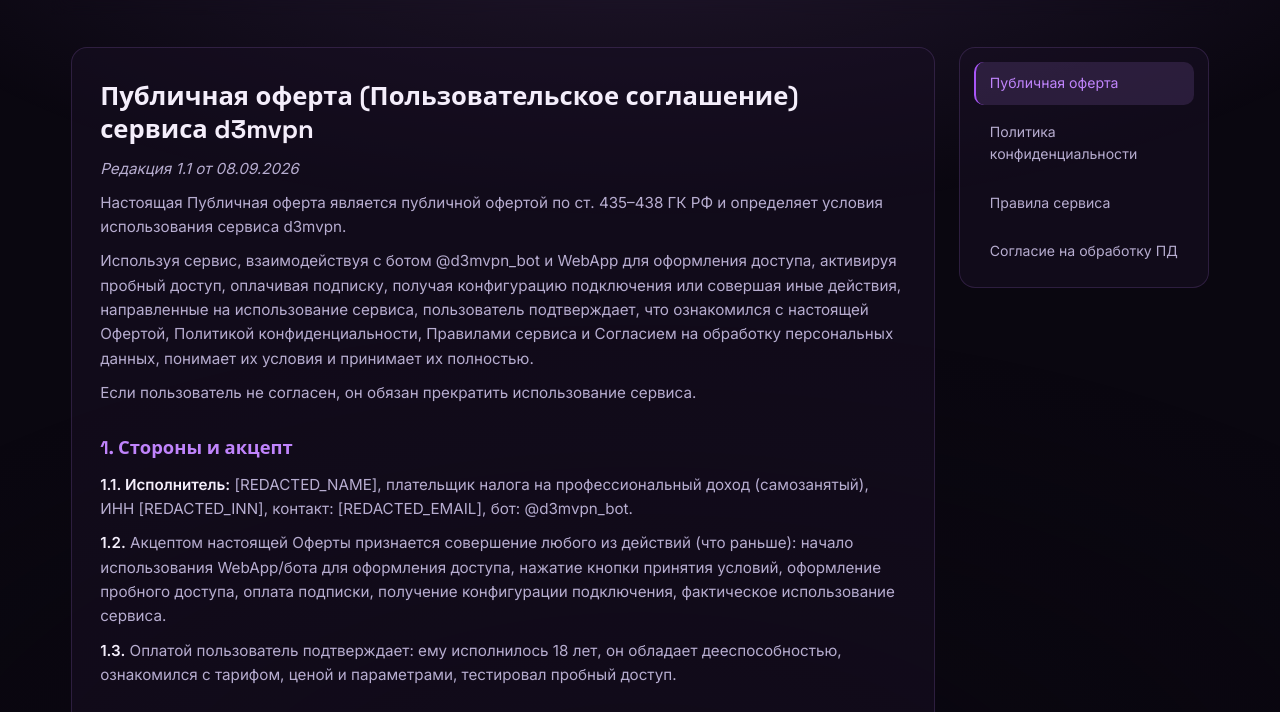
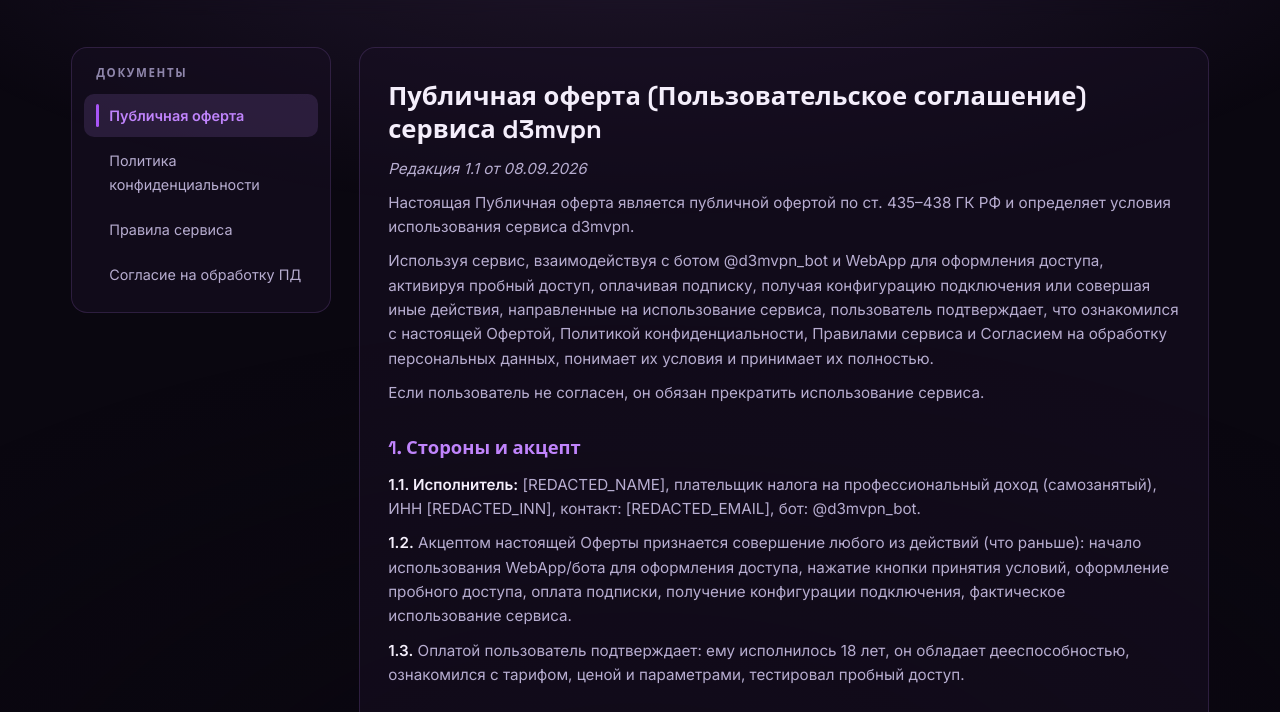
Before and after one commit to Demyasha-An/d3m-landing, a website: page public/docs.html in a window 1280 px wide. Shown: the part 53-765 px from the top of the page. Drawn offline with Linux system fonts and the light colour scheme.

Commit message:
Docs page: left sidebar nav with scrollspy, Juro-style

```diff
--- a/public/docs.html
+++ b/public/docs.html
@@ -25,8 +25,17 @@
         <a class="legal__back" href="/">← На главную</a>
       </header>
       <main class="legal docs">
+        <aside class="docs__side">
+          <nav class="docs__nav" aria-label="Документы">
+            <p class="docs__nav-title">Документы</p>
+          <a class="docs__link is-active" href="#doc-offer" data-doc-link="offer"><span class="docs__link-bar" aria-hidden="true"></span>Публичная оферта</a>
+          <a class="docs__link" href="#doc-privacy" data-doc-link="privacy"><span class="docs__link-bar" aria-hidden="true"></span>Политика конфиденциальности</a>
+          <a class="docs__link" href="#doc-rules" data-doc-link="rules"><span class="docs__link-bar" aria-hidden="true"></span>Правила сервиса</a>
+          <a class="docs__link" href="#doc-consent" data-doc-link="consent"><span class="docs__link-bar" aria-hidden="true"></span>Согласие на обработку ПД</a>
+          </nav>
+        </aside>
         <div class="docs__content">
-        <section class="legal__doc doc-section is-active" data-doc="offer">
+        <section class="legal__doc doc-section" id="doc-offer" data-doc="offer">
 <h1>Публичная оферта (Пользовательское соглашение) сервиса d3mvpn</h1>
 <p class="legal__edition"><em>Редакция 1.1 от 08.09.2026</em></p>
 <p>Настоящая Публичная оферта является публичной офертой по ст. 435–438 ГК РФ и определяет условия использования сервиса d3mvpn.</p>
@@ -98,7 +107,7 @@
 <p><strong>10.4.</strong> Применяется право РФ. Если 1 положение недействительно — остальные действуют.</p>
 <p><strong>10.5.</strong> Споры — переговоры и поддержка. Досудебное: [REDACTED_EMAIL]. Действует до замены новой редакцией.</p>
         </section>
-        <section class="legal__doc doc-section" data-doc="privacy" hidden>
+        <section class="legal__doc doc-section" id="doc-privacy" data-doc="privacy">
 <h1>Политика конфиденциальности сервиса d3mvpn</h1>
 <p class="legal__edition"><em>Редакция 1.1 от 08.09.2026</em></p>
 <p>Настоящая Политика определяет порядок обработки персональных данных пользователей сервиса d3mvpn. Составлена по ст. 18.1 закона № 152-ФЗ «О персональных данных».</p>
@@ -185,7 +194,7 @@
 <p><strong>9.2.</strong> О существенных уведомляем в WebApp/боте/каналах заранее, кроме срочных по закону, защите, технеобходимости, независящим обстоятельствам.</p>
 <p><strong>9.3.</strong> Продолжение после вступления = использование с новой редакцией. Не согласен — прекрати использование.</p>
         </section>
-        <section class="legal__doc doc-section" data-doc="rules" hidden>
+        <section class="legal__doc doc-section" id="doc-rules" data-doc="rules">
 <h1>Правила сервиса d3mvpn (Правила допустимого использования)</h1>
 <p class="legal__edition"><em>Редакция 1.1 от 08.09.2026. Часть Публичной оферты.</em></p>
 <p>Исполнитель: [REDACTED_NAME], ИНН [REDACTED_INN], [REDACTED_EMAIL], бот @d3mvpn_bot.</p>
@@ -216,7 +225,7 @@
 <h2>5. Что не является нарушением</h2>
 <p>Личное использование в тарифе, смена устройства в лимите, переход на больший тариф, обращение за возвратом по процедуре — за это не блокируем.</p>
         </section>
-        <section class="legal__doc doc-section" data-doc="consent" hidden>
+        <section class="legal__doc doc-section" id="doc-consent" data-doc="consent">
 <h1>Согласие на обработку персональных данных сервиса d3mvpn</h1>
 <p class="legal__edition"><em>Редакция 1.1 от 08.09.2026</em></p>
 <p>Настоящее Согласие предоставляется отдельно от Публичной оферты и Политики конфиденциальности d3mvpn.</p>
@@ -241,14 +250,6 @@
 <p><strong>4.4.</strong> Отзыв может сделать невозможным использование сервиса (учетка, подписка, оплата, конфиг, поддержка, безопасность).</p>
         </section>
         </div>
-        <aside class="docs__side">
-          <nav class="docs__nav" aria-label="Документы">
-          <a class="docs__link is-active" href="#offer" data-doc-link="offer">Публичная оферта</a>
-          <a class="docs__link" href="#privacy" data-doc-link="privacy">Политика конфиденциальности</a>
-          <a class="docs__link" href="#rules" data-doc-link="rules">Правила сервиса</a>
-          <a class="docs__link" href="#consent" data-doc-link="consent">Согласие на обработку ПД</a>
-          </nav>
-        </aside>
       </main>
       <footer class="site-footer">
         <p class="site-footer__copy">© <span id="yr"></span> d3mvpn. Все права защищены.</p>
@@ -260,32 +261,34 @@
         var links = Array.prototype.slice.call(document.querySelectorAll("[data-doc-link]"));
         var sections = Array.prototype.slice.call(document.querySelectorAll("[data-doc]"));
         var ids = links.map(function (a) { return a.getAttribute("data-doc-link"); });
-        function show(id, push) {
-          if (ids.indexOf(id) === -1) id = ids[0];
+        function activate(id, push) {
+          if (ids.indexOf(id) === -1) return;
           links.forEach(function (a) {
             a.classList.toggle("is-active", a.getAttribute("data-doc-link") === id);
           });
-          sections.forEach(function (s) {
-            var on = s.getAttribute("data-doc") === id;
-            s.classList.toggle("is-active", on);
-            if (on) s.removeAttribute("hidden");
-            else s.setAttribute("hidden", "");
-          });
           if (push !== false) {
-            try { history.replaceState(null, "", "#" + id); } catch (e) {}
+            try { history.replaceState(null, "", "#doc-" + id); } catch (e) {}
           }
-          document.querySelector("main").scrollIntoView();
         }
-        links.forEach(function (a) {
-          a.addEventListener("click", function (e) {
-            e.preventDefault();
-            show(a.getAttribute("data-doc-link"));
-          });
-        });
-        window.addEventListener("hashchange", function () {
-          show((location.hash || "").slice(1), false);
-        });
-        show((location.hash || "").slice(1), false);
+        // Scrollspy: highlight the section currently in view.
+        if ("IntersectionObserver" in window) {
+          var spy = new IntersectionObserver(
+            function (entries) {
+              entries.forEach(function (entry) {
+                if (entry.isIntersecting) activate(entry.target.getAttribute("data-doc"), true);
+              });
+            },
+            { rootMargin: "-30% 0px -55% 0px" }
+          );
+          sections.forEach(function (s) { spy.observe(s); });
+        }
+        // Deep link: /docs#doc-rules scrolls to the section on load.
+        var initial = (location.hash || "").replace(/^#doc-/, "").replace(/^#/, "");
+        var target = document.getElementById("doc-" + initial) || document.getElementById("doc-" + ids[0]);
+        if (target) {
+          activate(initial);
+          setTimeout(function () { target.scrollIntoView(); }, 60);
+        }
       })();
     </script>
   </body>
--- a/public/styles.css
+++ b/public/styles.css
@@ -447,16 +447,20 @@
 /* ── Docs: all-in-one legal page ──────── */
 .docs {
   display: grid;
-  grid-template-columns: minmax(0, 1fr) 250px;
-  gap: 24px;
+  grid-template-columns: 260px minmax(0, 1fr);
+  gap: 28px;
   align-items: start;
   max-width: 1180px;
 }
 .docs__content {
   min-width: 0;
+  display: flex;
+  flex-direction: column;
+  gap: 24px;
 }
 .docs__content .legal__doc {
   margin-top: 0;
+  scroll-margin-top: 20px;
 }
 .docs__side {
   position: sticky;
@@ -465,68 +469,78 @@
 .docs__nav {
   display: flex;
   flex-direction: column;
-  gap: 6px;
-  padding: 14px;
+  gap: 2px;
+  padding: 16px 12px;
   background: var(--bg-elev);
   border: 1px solid var(--border);
   border-radius: var(--radius);
 }
+.docs__nav-title {
+  font-family: var(--font-head);
+  font-size: 0.72rem;
+  font-weight: 700;
+  letter-spacing: 0.14em;
+  text-transform: uppercase;
+  color: var(--muted-2);
+  padding: 0 12px 10px;
+}
 .docs__link {
-  display: block;
-  padding: 10px 14px;
+  display: flex;
+  align-items: center;
+  gap: 10px;
+  padding: 10px 12px;
   border-radius: 10px;
   color: var(--muted);
-  font-size: 0.88rem;
+  font-size: 0.9rem;
   text-decoration: none;
-  border-left: 2px solid transparent;
-  transition: background 0.25s ease, color 0.25s ease, border-color 0.25s ease, transform 0.25s ease;
+  transition: background 0.25s ease, color 0.25s ease;
 }
 .docs__link:hover {
   color: var(--fg);
   background: rgba(192, 132, 252, 0.08);
 }
+.docs__link-bar {
+  width: 3px;
+  align-self: stretch;
+  min-height: 20px;
+  border-radius: 3px;
+  background: transparent;
+  transition: background 0.25s ease;
+  flex: none;
+}
 .docs__link.is-active {
   color: var(--primary);
   background: var(--primary-soft);
-  border-left-color: var(--primary-strong);
+  font-weight: 600;
 }
-.doc-section {
-  display: none;
-}
-.doc-section.is-active {
-  display: block;
-  animation: docIn 0.35s ease;
-}
-@keyframes docIn {
-  from {
-    opacity: 0;
-    transform: translateY(10px);
-  }
-  to {
-    opacity: 1;
-    transform: translateY(0);
-  }
+.docs__link.is-active .docs__link-bar {
+  background: var(--primary-strong);
 }
 @media (max-width: 860px) {
   .docs {
     grid-template-columns: 1fr;
   }
   .docs__side {
-    position: static;
+    position: sticky;
+    top: 0;
+    z-index: 5;
     order: -1;
   }
   .docs__nav {
     flex-direction: row;
+    align-items: center;
     overflow-x: auto;
     padding: 10px;
   }
+  .docs__nav-title {
+    display: none;
+  }
   .docs__link {
     white-space: nowrap;
-    border-left: none;
     border-bottom: 2px solid transparent;
   }
-  .docs__link.is-active {
-    border-bottom-color: var(--primary-strong);
+  .docs__link-bar {
+    display: none;
   }
 }
 
```
Also changed, not shown: src/server.ts (+4 -4 lines).
